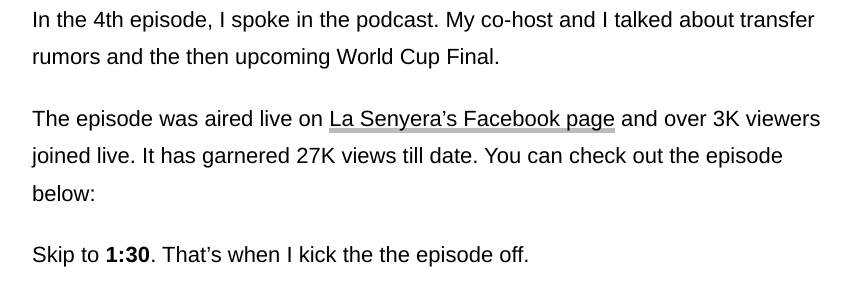
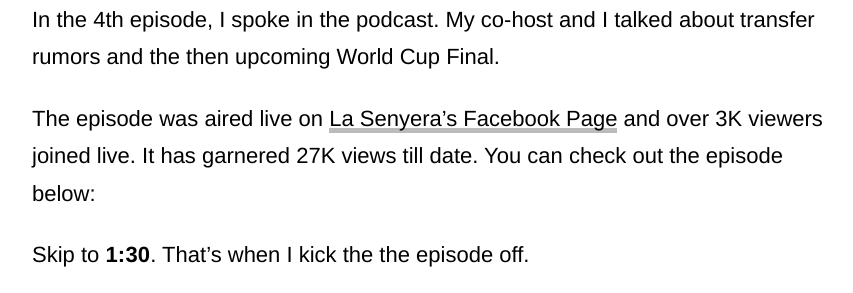
Before and after one commit to pranavmital/projects, a Jekyll site: the page built from _posts/2020-1-1-senyera-podcast.markdown, in a window 1280 px wide and 900 px high, scrolled down 974 px, cut to the strip 154-447 px from the top of the window. Shown: the whole strip, without its empty margins (212-1065 px from the left). Built offline with Jekyll 4.4.1, drawn with Linux system fonts in a browser that asks for light colours.

```diff
--- a/_posts/2020-1-1-senyera-podcast.markdown
+++ b/_posts/2020-1-1-senyera-podcast.markdown
@@ -19,7 +19,7 @@ I worked as a Creative Editor at La Senyera from March 2018 to October 2018. One
 
 In the 4th episode, I spoke in the podcast. My co-host and I talked about transfer rumors and the then upcoming World Cup Final.
 
-The episode was aired live on [La Senyera's Facebook page](https://www.facebook.com/Lasenyera.en/) and over 3K viewers joined live. It has garnered 27K views till date. You can check out the episode below:
+The episode was aired live on [La Senyera's Facebook Page](https://www.facebook.com/Lasenyera.en/) and over 3K viewers joined live. It has garnered 27K views till date. You can check out the episode below:
 
 Skip to **1:30**. That's when I kick the the episode off.
 
```
